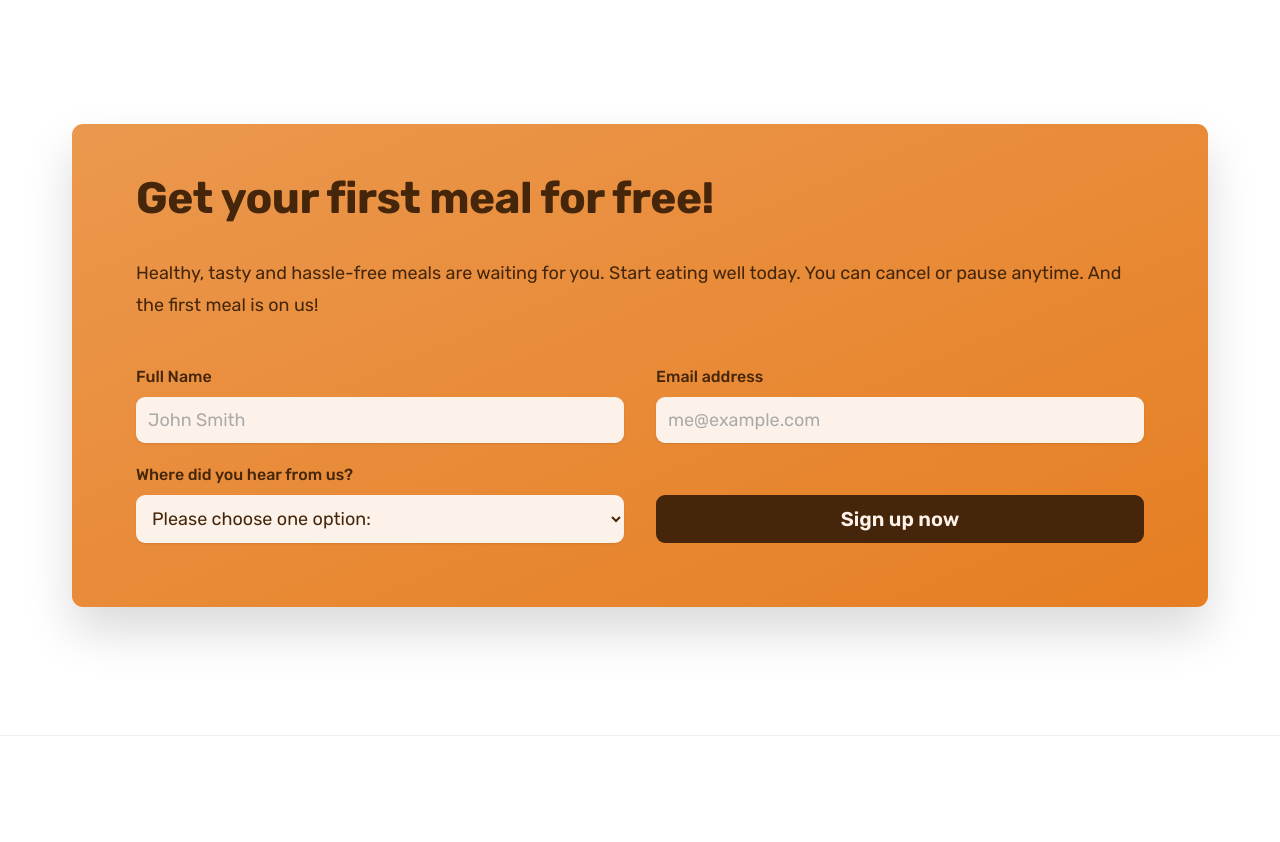
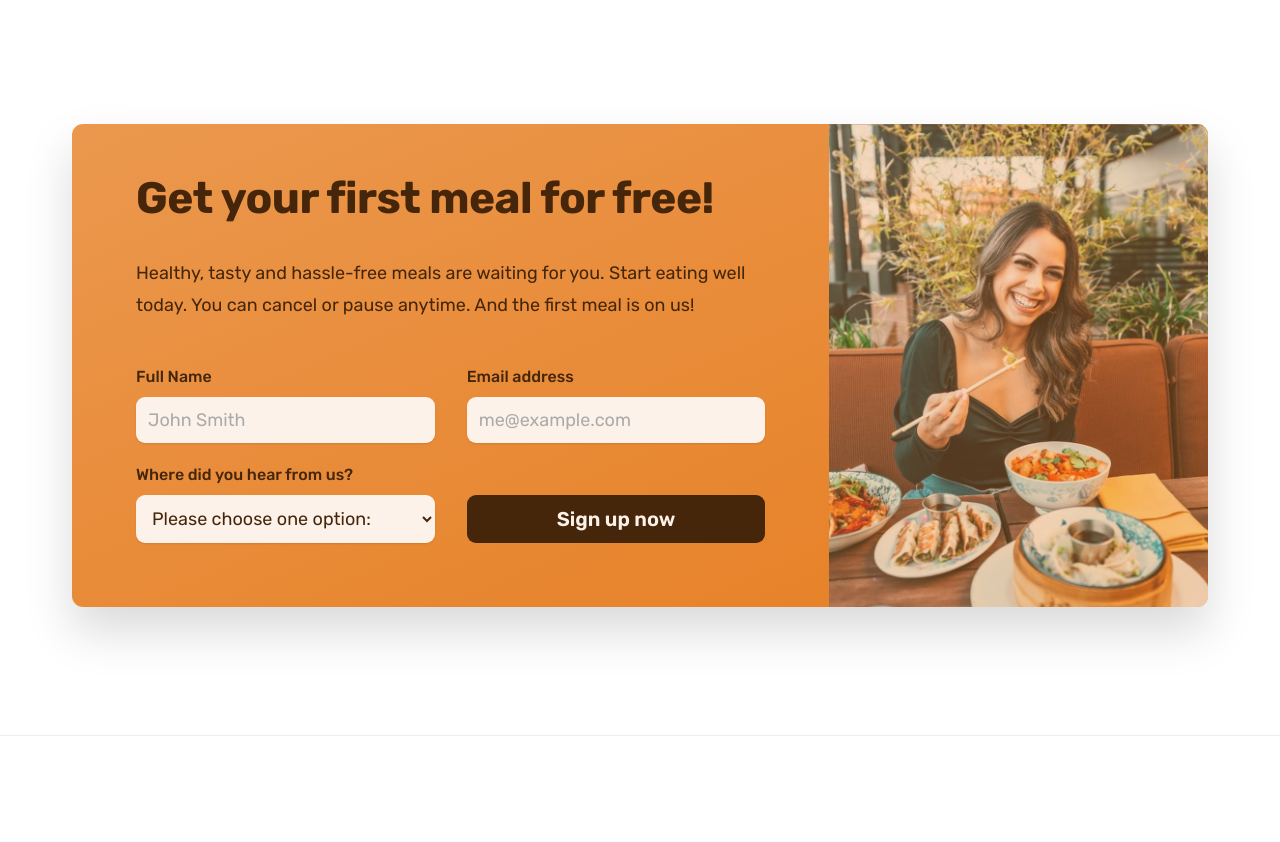
Before and after one commit to Sheikh-Hanaan/Yum-Shum, a plain HTML site: page index.html in a window 1280 px wide. Shown: the part 5880-6722 px from the top of the page. Drawn offline with nearby package versions, Linux system fonts and the light colour scheme.

Commit message:
added image in the cta section style.css

```diff
--- a/CSS/style.css
+++ b/CSS/style.css
@@ -466,10 +466,17 @@
 /**************************/
 
 .section-cta {
+  /* top / right / bottom / left */
+  /* padding: 9.6rem 0 12.8rem 0; */
+
+  /* top / horizontal / left */
   padding: 4.8rem 0 12.8rem;
 }
 
 .cta {
+  display: grid;
+  grid-template-columns: 2fr 1fr;
+  /* background-color: #e67e22; */
   box-shadow: 0 2.4rem 4.8rem rgba(0, 0, 0, 0.15);
   border-radius: 11px;
 
@@ -483,6 +490,7 @@
 }
 
 .cta .heading-secondary {
+  /* color: #45260a; */
   color: inherit;
   margin-bottom: 3.2rem;
 }
@@ -491,6 +499,17 @@
   font-size: 1.8rem;
   line-height: 1.8;
   margin-bottom: 4.8rem;
+}
+
+.cta-img-box {
+  background-image: linear-gradient(
+      to right bottom,
+      rgba(235, 151, 78, 0.35),
+      rgba(230, 125, 34, 0.35)
+    ),
+    url("../img/eating.jpg");
+  background-size: cover;
+  background-position: center;
 }
 
 .cta-form {
```
